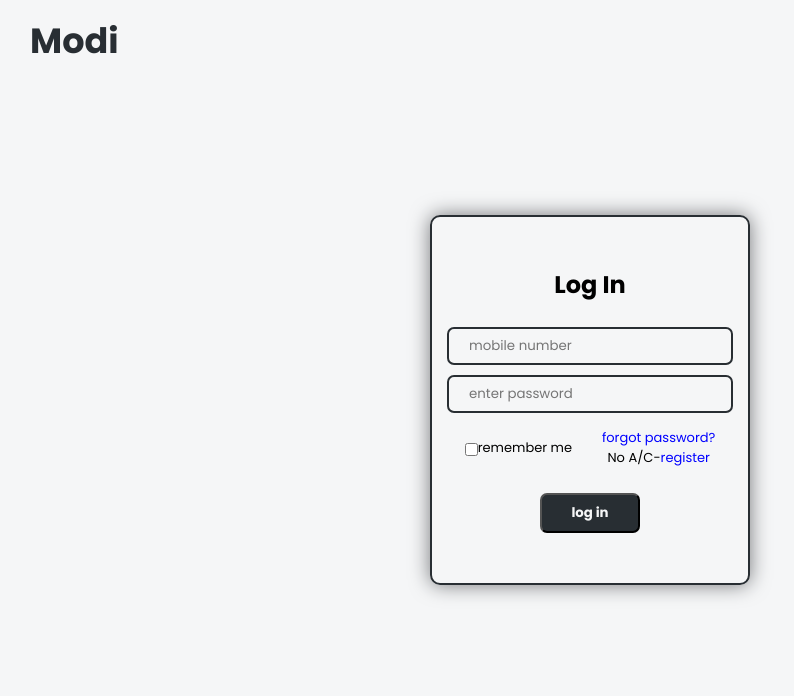
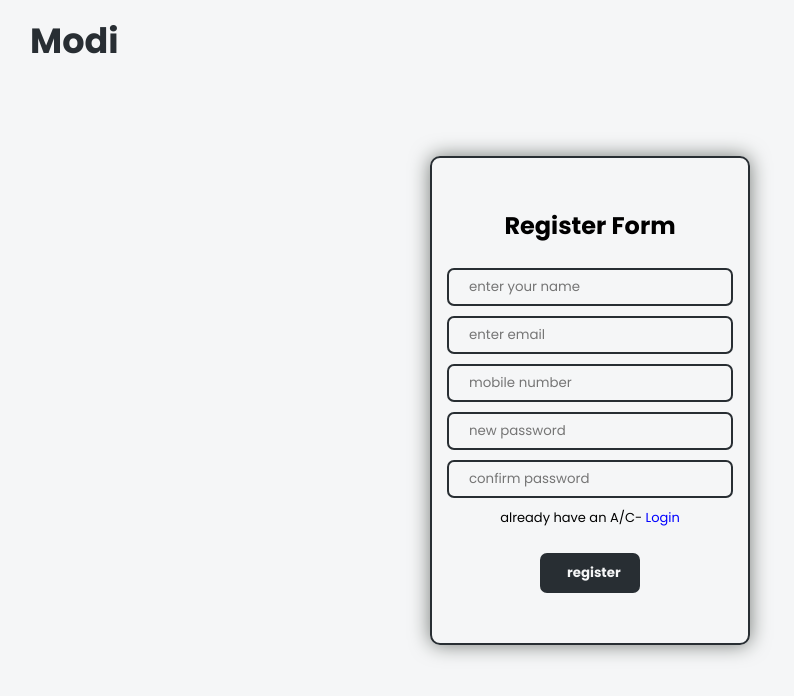
Before and after one commit to narendra8106/my-manager, a React (Vite) app: page / in a window 1280 px wide. Shown: the top 696 px of the page, without its empty margins (50-844 px from the left). Built offline with nearby package versions, Linux system fonts and the light colour scheme; a web font is replaced by a local one.

Commit message:
update css

```diff
--- a/src/forms.css
+++ b/src/forms.css
@@ -5,9 +5,9 @@
 }
 :root {
   --dark: #282e33; /*282e33*/
-  --main: #75777a; /*7b7f85*/
+  --main: #757a76; /*7b7f85*/
   --light: #c1c4c8; /*c1c4c8*/
-  --background: #f5f6f7;
+  --background: #f5f6f7; /*#f5f6f7*/
 }
 
 .form {
@@ -70,6 +70,8 @@
   color: var(--background);
   font-weight: bold;
   transition: 0.4s ease;
+  border: 2px solid var(--dark);
+  cursor: pointer;
 }
 .button:hover {
   border: 2px solid var(--dark);
@@ -90,10 +92,9 @@
   font-size: 13px;
 }
 .formFeatures span {
-  display: inline-flex;
+  display: flex;
   justify-content: space-between;
   align-items: center;
-  gap: -25px;
 }
 .anchors {
   display: flex;
@@ -108,6 +109,15 @@
 .cbox {
   margin-bottom: 8px;
 }
+.alreadyLogin {
+  margin-top: 10px;
+  font-size: 13px;
+}
+.alreadyLogin a {
+  text-decoration: none;
+  color: blue;
+}
+
 @media screen and (max-width: 938px) {
   .inForm {
     min-width: 300px;
--- a/src/reactComponents/Forms/Forms.jsx
+++ b/src/reactComponents/Forms/Forms.jsx
@@ -6,8 +6,8 @@ import ContactForm from "./ContactForm";
 const Forms = () => {
   return (
     <div>
-      <LoginForm />
-      {/* <RegisterForm /> */}
+      {/* <LoginForm /> */}
+      <RegisterForm />
       {/* <ContactForm /> */}
     </div>
   );
--- a/src/reactComponents/Forms/RegisterForm.jsx
+++ b/src/reactComponents/Forms/RegisterForm.jsx
@@ -10,10 +10,13 @@ const RegisterForm = () => {
         <div className="form-inputs">
           <form>
             <input type="text" placeholder="enter your name" />
-            <input type="email" placeholder="enter email" />
+            <input type="email" name="email" placeholder="enter email" />
             <input type="tel" placeholder="mobile number" />
             <input type="password" placeholder="new password" />
             <input type="password" placeholder="confirm password" />
+            <span className="alreadyLogin">
+              already have an A/C- <a href="#">Login</a>{" "}
+            </span>
             <button type="button" className="button">
               register
             </button>
```
